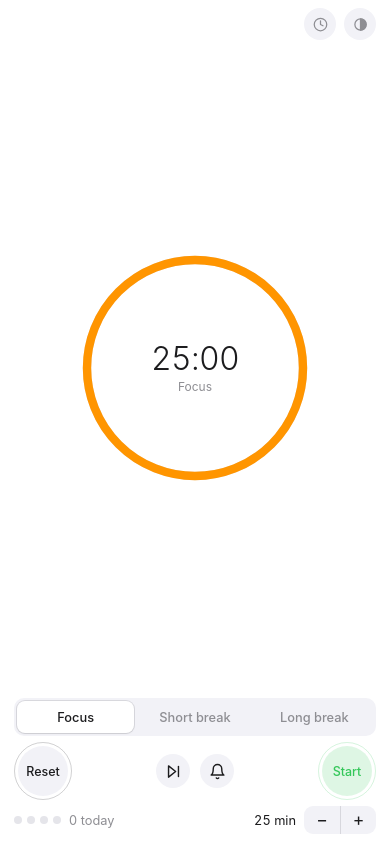
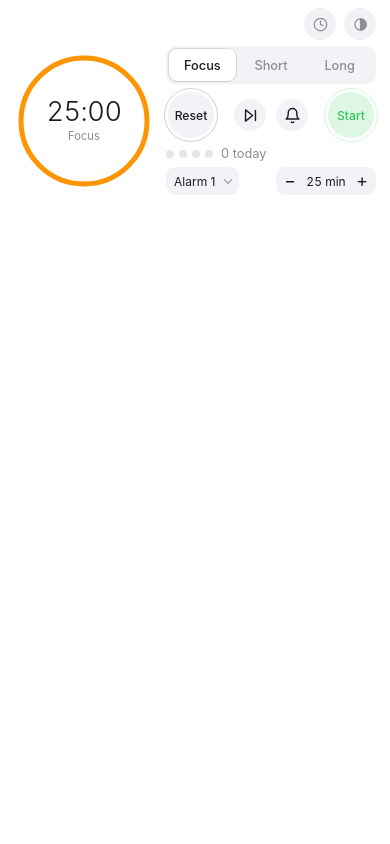
Before and after one commit to lysopanha-hosting/notion-clock, a plain HTML site: page index.html in a window 390 px wide. Both pictures are taken after a click on the button 320 px from the left and 24 px from the top of the page. Drawn offline with Linux system fonts and the light colour scheme; no server answers.

Commit message:
Add files via upload

```diff
--- a/index.html
+++ b/index.html
@@ -174,25 +174,33 @@
   .mini:hover { opacity: .8; }
   .mini svg { width: 17px; height: 17px; fill: none; stroke: currentColor; stroke-width: 2; stroke-linecap: round; stroke-linejoin: round; }
   .mini.off { color: var(--muted); }
-  .meta { display: flex; align-items: center; justify-content: space-between; gap: 10px; flex-wrap: wrap; font-size: .8rem; color: var(--muted); }
+  .meta { display: flex; flex-direction: column; gap: 10px; font-size: .8rem; color: var(--muted); }
   .sessions { display: flex; align-items: center; gap: 8px; }
   .dots { display: flex; gap: 5px; }
   .dots i { width: 8px; height: 8px; border-radius: 50%; background: var(--track); display: block; }
   .dots i.on { background: var(--orange); }
-  .step { display: flex; align-items: center; gap: 8px; }
-  .step output { color: var(--text); font-variant-numeric: tabular-nums; }
-  .stepper { display: flex; background: var(--surface-2); border-radius: 9px; }
-  .stepper button { width: 36px; height: 28px; border: 0; background: transparent; color: var(--text); font-size: 1.1rem; line-height: 1; cursor: pointer; border-radius: 9px 0 0 9px; transition: background .15s; }
-  .stepper button + button { border-left: 1px solid var(--border); border-radius: 0 9px 9px 0; }
+  .settings { display: flex; align-items: center; justify-content: space-between; gap: 8px; }
+  .sel { position: relative; display: inline-block; }
+  .sel select {
+    appearance: none; -webkit-appearance: none; border: 0; border-radius: 9px; height: 28px; padding: 0 24px 0 10px;
+    background: var(--surface-2); color: var(--text); font: inherit; font-size: .8rem; cursor: pointer;
+  }
+  .sel::after {
+    content: ""; position: absolute; right: 10px; top: 50%; width: 5px; height: 5px; pointer-events: none;
+    border-right: 1.5px solid var(--muted); border-bottom: 1.5px solid var(--muted); transform: translateY(-70%) rotate(45deg);
+  }
+  .stepper { display: flex; align-items: center; background: var(--surface-2); border-radius: 9px; }
+  .stepper button { width: 32px; height: 28px; border: 0; background: transparent; color: var(--text); font-size: 1.1rem; line-height: 1; cursor: pointer; border-radius: 9px; transition: background .15s; }
   .stepper button:hover { background: var(--track); }
+  .stepper output { min-width: 52px; text-align: center; color: var(--text); font-size: .8rem; font-variant-numeric: tabular-nums; }
+  .sm { display: none; }
 
   @media (prefers-reduced-motion: reduce) { .ring-box.done { animation: none; } .ring-fg { transition: none; } }
 
   /* ---------- Phones: compact, fills the embed height so nothing scrolls ---------- */
   @media (max-width: 560px) {
-    html, body { overflow: hidden; }
-    .app { height: 100%; min-height: 300px; padding: 8px 14px 10px; gap: 6px; }
-    .view-pomo { grid-template-columns: 1fr; gap: 8px; }
+    html, body { overflow-x: hidden; }
+    .app { height: 100%; min-height: 240px; padding: 8px 14px 10px; gap: 6px; }
     .rbtn { width: 32px; height: 32px; }
     .seg button { height: 32px; }
 
@@ -219,15 +227,23 @@
     .day { aspect-ratio: auto; font-size: .78rem; }
     .day span { width: 1.8em; height: 1.8em; }
 
-    .view-pomo { display: flex; flex-direction: column; align-items: stretch; }
-    .ring-wrap { flex: 1; }
-    .ring-box { width: auto; height: 100%; max-height: 240px; max-width: 100%; }
-    .p-time { font-size: min(2rem, 8vh); }
-    .p-label { font-size: .75rem; }
-    .p-side { gap: 10px; flex: none; }
-    .controls { padding: 0 4px; }
-    .circle { width: 50px; height: 50px; font-size: .78rem; }
-    .mini { width: 34px; height: 34px; }
+    /* Pomodoro mirrors the clock layout: countdown ring on the left, controls on the right. */
+    .view-pomo { flex: none; margin-block: 0 auto; grid-template-columns: minmax(0, 0.8fr) minmax(0, 1.2fr); align-items: center; gap: 12px; }
+    .ring-box { width: 100%; max-width: 150px; }
+    .p-time { font-size: 1.7rem; }
+    .p-label { font-size: .7rem; }
+    .p-side { gap: 8px; }
+    .lg { display: none; }
+    .sm { display: inline; }
+    .controls { padding: 0 2px; gap: 6px; }
+    .circle { width: 46px; height: 46px; font-size: .76rem; }
+    .mini { width: 32px; height: 32px; }
+    .meta { gap: 6px; }
+    .settings { gap: 6px; }
+    .sel select { font-size: .75rem; padding: 0 20px 0 8px; }
+    .sel::after { right: 8px; }
+    .stepper button { width: 28px; }
+    .stepper output { min-width: 44px; font-size: .75rem; }
   }
   @media (max-width: 370px) { .cal-title span { display: none; } }
   @media (max-width: 560px) and (hover: none) { .day:not(.today):not(.out):hover { background: transparent; } }
@@ -290,23 +306,26 @@
     <div class="p-side">
       <div class="seg tabs" role="group" aria-label="Session type">
         <button type="button" data-pm="focus" aria-pressed="true">Focus</button>
-        <button type="button" data-pm="short" aria-pressed="false">Short break</button>
-        <button type="button" data-pm="long" aria-pressed="false">Long break</button>
+        <button type="button" data-pm="short" aria-pressed="false"><span class="lg">Short break</span><span class="sm">Short</span></button>
+        <button type="button" data-pm="long" aria-pressed="false"><span class="lg">Long break</span><span class="sm">Long</span></button>
       </div>
       <div class="controls">
         <button type="button" class="circle" id="pReset" aria-label="Reset timer">Reset</button>
         <div class="mini-group">
           <button type="button" class="mini" id="pSkip" aria-label="Skip to next session" title="Skip"><svg viewBox="0 0 24 24"><polygon points="5 4 15 12 5 20 5 4"/><line x1="19" y1="5" x2="19" y2="19"/></svg></button>
-          <button type="button" class="mini" id="pSound" aria-label="Sound" title="Sound"><svg viewBox="0 0 24 24"><path d="M6 8a6 6 0 0 1 12 0c0 7 3 9 3 9H3s3-2 3-9"/><path d="M10.3 21a1.94 1.94 0 0 0 3.4 0"/><line id="soundOff" x1="3" y1="3" x2="21" y2="21"/></svg></button>
+          <button type="button" class="mini" id="pSound" aria-label="Sound on or off" title="Sound on / off"><svg viewBox="0 0 24 24"><path d="M6 8a6 6 0 0 1 12 0c0 7 3 9 3 9H3s3-2 3-9"/><path d="M10.3 21a1.94 1.94 0 0 0 3.4 0"/><line id="soundOff" x1="3" y1="3" x2="21" y2="21"/></svg></button>
         </div>
         <button type="button" class="circle primary" id="pStart">Start</button>
       </div>
       <div class="meta">
         <div class="sessions"><div class="dots" id="dots"><i></i><i></i><i></i><i></i></div><span id="pToday">0 today</span></div>
-        <div class="step">
-          <output id="durVal">25 min</output>
+        <div class="settings">
+          <label class="sel"><select id="alarmSel" aria-label="Alarm sound">
+            <option value="1">Alarm 1</option><option value="2">Alarm 2</option><option value="3">Alarm 3</option><option value="4">Alarm 4</option><option value="5">Alarm 5</option>
+          </select></label>
           <div class="stepper">
             <button type="button" id="durMinus" aria-label="Shorter">−</button>
+            <output id="durVal">25 min</output>
             <button type="button" id="durPlus" aria-label="Longer">+</button>
           </div>
         </div>
@@ -406,7 +425,7 @@
   var KEY = 'cc-pomo';
   var todayStr = function () { var d = new Date(); return d.getFullYear() + '-' + pad(d.getMonth() + 1) + '-' + pad(d.getDate()); };
   function fresh() {
-    return { mode: 'focus', dur: { focus: 25, short: 5, long: 15 }, running: false, endAt: 0, left: 25 * 60, cycle: 0, day: todayStr(), done: 0, sound: true };
+    return { mode: 'focus', dur: { focus: 25, short: 5, long: 15 }, running: false, endAt: 0, left: 25 * 60, cycle: 0, day: todayStr(), done: 0, sound: true, alarm: 1 };
   }
   function clampMin(v, d) { v = Math.round(Number(v)); return isFinite(v) && v >= 1 && v <= 120 ? v : d; }
   var S = fresh();
@@ -424,31 +443,57 @@
       S.cycle = Math.max(0, Math.min(4, +o.cycle || 0));
       S.day = o.day || todayStr(); S.done = Math.max(0, +o.done || 0);
       S.sound = o.sound !== false;
+      S.alarm = (+o.alarm >= 1 && +o.alarm <= 5) ? Math.round(+o.alarm) : 1;
     } catch (e) { S = fresh(); }
   })();
   function save() { lsSet(KEY, JSON.stringify(S)); }
 
-  var ac = null;
+  // Alarm sounds. Each alarm plays sounds/N.mp3 when that file sits next to this page (Pixabay downloads, see notes),
+  // and otherwise a built-in tone, so there is always a sound.
+  var ac = null, bufs = {}, tried = {};
+  function loadBuf(n) {
+    if (!ac || !window.fetch) return Promise.resolve();
+    if (tried[n]) return tried[n];
+    tried[n] = fetch('sounds/' + n + '.mp3')
+      .then(function (r) { if (!r.ok) throw new Error('missing'); return r.arrayBuffer(); })
+      .then(function (ab) { return new Promise(function (res, rej) { ac.decodeAudioData(ab, res, rej); }); })
+      .then(function (buf) { bufs[n] = buf; })
+      .catch(function () {});
+    return tried[n];
+  }
   function audio() {
     try {
       if (!ac) { var C = window.AudioContext || window.webkitAudioContext; if (C) ac = new C(); }
       if (ac && ac.state === 'suspended') ac.resume();
+      loadBuf(S.alarm);
     } catch (e) {}
   }
   document.addEventListener('pointerdown', audio, { once: true });
-  function beep() {
+  var TONES = {
+    1: [[784, 0, .18], [1046, .2, .35]],
+    2: [[1319, 0, .7]],
+    3: [[880, 0, .16], [1109, .18, .16], [1319, .36, .35]],
+    4: [[988, 0, .14], [784, .16, .14], [659, .32, .35]],
+    5: [[523, 0, .16], [523, .3, .16], [784, .6, .4]]
+  };
+  function synth(n) {
+    var t = ac.currentTime;
+    (TONES[n] || TONES[1]).forEach(function (x) {
+      var osc = ac.createOscillator(), g = ac.createGain(), at = t + x[1];
+      osc.type = n === 5 ? 'triangle' : 'sine'; osc.frequency.value = x[0];
+      g.gain.setValueAtTime(0.0001, at);
+      g.gain.exponentialRampToValueAtTime(0.28, at + 0.02);
+      g.gain.exponentialRampToValueAtTime(0.0001, at + x[2]);
+      osc.connect(g); g.connect(ac.destination);
+      osc.start(at); osc.stop(at + x[2] + 0.05);
+    });
+  }
+  function playAlarm() {
     if (!S.sound || !ac) return;
     try {
-      var t = ac.currentTime;
-      [0, 0.22, 0.44].forEach(function (o, i) {
-        var osc = ac.createOscillator(), g = ac.createGain();
-        osc.type = 'sine'; osc.frequency.value = i === 2 ? 1046 : 784;
-        g.gain.setValueAtTime(0.0001, t + o);
-        g.gain.exponentialRampToValueAtTime(0.25, t + o + 0.02);
-        g.gain.exponentialRampToValueAtTime(0.0001, t + o + 0.2);
-        osc.connect(g); g.connect(ac.destination);
-        osc.start(t + o); osc.stop(t + o + 0.22);
-      });
+      var b = bufs[S.alarm];
+      if (b) { var src = ac.createBufferSource(); src.buffer = b; src.connect(ac.destination); src.start(); }
+      else synth(S.alarm);
     } catch (e) {}
   }
 
@@ -468,7 +513,7 @@
     setMode(next);
   }
   function complete() {
-    beep();
+    playAlarm();
     var box = $('ringBox'); box.classList.remove('done'); void box.offsetWidth; box.classList.add('done');
     setTimeout(function () { box.classList.remove('done'); }, 2000);
     advance(true);
@@ -497,6 +542,7 @@
     Array.prototype.forEach.call($('dots').children, function (d, i) { d.className = i < S.cycle ? 'on' : ''; });
     $('pToday').textContent = S.done + ' today';
     $('durVal').textContent = S.dur[S.mode] + ' min';
+    if (+$('alarmSel').value !== S.alarm) $('alarmSel').value = S.alarm;
     $('soundOff').style.display = S.sound ? 'none' : '';
     $('pSound').classList.toggle('off', !S.sound);
     $('pSound').setAttribute('aria-pressed', S.sound ? 'true' : 'false');
@@ -510,6 +556,7 @@
   $('pStart').onclick = startStop;
   $('pReset').onclick = function () { S.running = false; S.left = S.dur[S.mode] * 60; save(); renderPomo(); };
   $('pSkip').onclick = function () { advance(false); };
+  $('alarmSel').onchange = function () { S.alarm = +this.value || 1; save(); audio(); loadBuf(S.alarm).then(playAlarm); };
   $('pSound').onclick = function () { S.sound = !S.sound; if (S.sound) audio(); save(); renderPomo(); };
   Array.prototype.forEach.call(document.querySelectorAll('[data-pm]'), function (b) {
     b.onclick = function () { setMode(b.getAttribute('data-pm')); };
```
